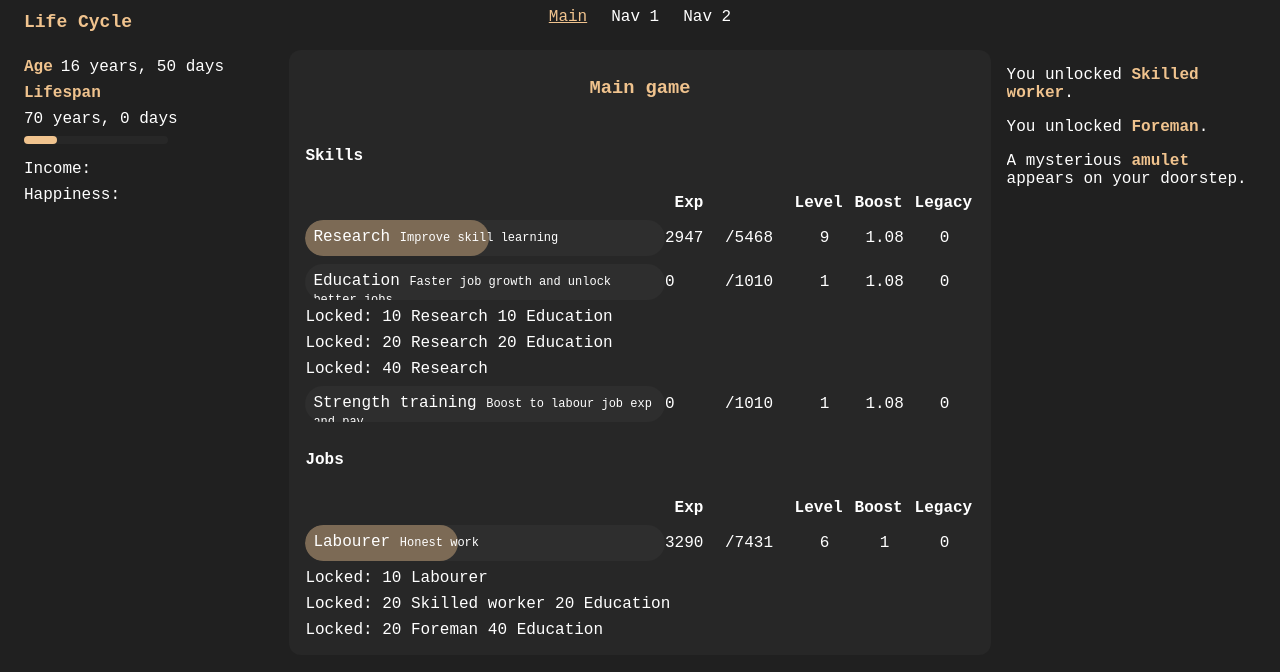
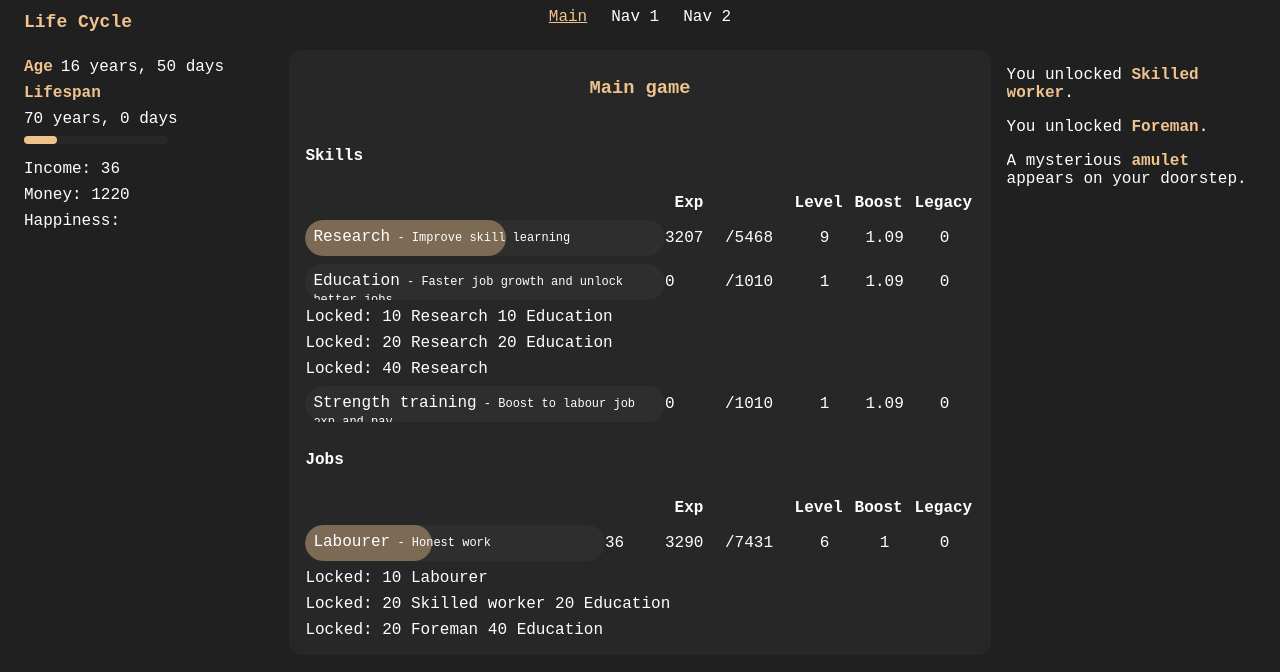
Before and after one commit to MJZwart/life-cycle, a Vue app: page / in a window 1280 px wide. Shown: the top 672 px of the page. Built offline with nearby package versions, Linux system fonts and the light colour scheme.

Commit message:
Added payment system

```diff
--- a/src/components/components/ProgressBar.vue
+++ b/src/components/components/ProgressBar.vue
@@ -4,7 +4,7 @@
             transition-width transition-duration-200 :class="{ 'bg-opacity-40': active }" h-9 absolute>
         </div>
         <div absolute p-2>
-            {{ title }} <span text-xs>{{ description }}</span>
+            <span>{{ title }}</span><span text-xs hidden lg:inline> - {{ description }}</span>
         </div>
     </div>
 </template>
--- a/src/components/gameloop.ts
+++ b/src/components/gameloop.ts
@@ -1,7 +1,7 @@
 import { computed, ref } from "vue";
 import { currentLifespan, player, setPlayerFromSave } from "./player";
 import { increaseCurrentSkill } from "./userSkills";
-import { increaseCurrentJobExp } from "./userJobs";
+import { increaseCurrentJobExp, increaseCurrentJobPay } from "./userJobs";
 
 const intervalId = ref();
 
@@ -9,6 +9,7 @@ const timeLoop = () => {
     player.value.age++;
     increaseCurrentSkill();
     increaseCurrentJobExp();
+    increaseCurrentJobPay();
     if (player.value.age >= currentLifespan.value) pauseTimer();
 }
 
--- a/src/components/player.ts
+++ b/src/components/player.ts
@@ -3,11 +3,13 @@ import { nutrition } from "./userSkills";
 
 export interface Player {
     age: number,
+    money: number,
 }
 
 const createNewPlayer = (): Player => {
     return {
         age: 16 * 365,
+        money: 0,
     }
 }
 
--- a/src/components/stats/SideStats.vue
+++ b/src/components/stats/SideStats.vue
@@ -1,6 +1,13 @@
+<script setup lang="ts">
+import { player } from '../player';
+import { getCurrentPay } from '../userJobs';
+
+</script>
+
 <template>
     <div flex flex-col p-2 gap-2>
-        <span>Income: </span>
+        <span>Income: {{ getCurrentPay }}</span>
+        <span>Money: {{ player.money }}</span>
         <span>Happiness: </span>
     </div>
 </template>
--- a/src/components/tabs/jobs/Job.vue
+++ b/src/components/tabs/jobs/Job.vue
@@ -3,6 +3,7 @@
         <ProgressBar :current-progress="job.currentExp" :max-progress="getCurrentExpCap(job.level, job.job.baseExpCap,)"
             :title="job.job.title" :description="job.job.description" :active="isCurrentlyActive(job.job.title)"
             @click="setCurrentActive(job)" />
+        <span min-w-15>{{ getPay(job.job.basePay, job.level, job.job.type) }}</span>
         <span min-w-15>{{ job.currentExp }}</span> / <span min-w-15>{{ getCurrentExpCap(job.level,
             job.job.baseExpCap,) }}</span>
         <span min-w-15 flex justify-center>{{ job.level }}</span>
@@ -18,7 +19,7 @@
 import ProgressBar from '../../components/ProgressBar.vue';
 import type { UserJob } from '../../constants/types';
 import { getCurrentExpCap } from '../../helpers/maths.ts';
-import { allJobs, getExpBonusForJob, isCurrentlyActive, setCurrentActive, unlockJob } from '../../userJobs.ts';
+import { allJobs, getExpBonusForJob, getPay, isCurrentlyActive, setCurrentActive, unlockJob } from '../../userJobs.ts';
 import { allSkills } from '../../userSkills.ts';
 
 const { job } = defineProps<{ job: UserJob }>();
--- a/src/components/userJobs.ts
+++ b/src/components/userJobs.ts
@@ -1,9 +1,10 @@
-import { ref } from "vue";
+import { computed, ref } from "vue";
 import { constructionManagerJob, foremanJob, labourerJob, skilledWorkerJob } from "./constants/jobs";
-import type { AvailableJobs, Job, UserJob } from "./constants/types";
-import { allSkills } from "./userSkills";
-import { isSkill } from "./constants/skills";
+import type { AvailableJobs, AvailableJobTypes, Job, UserJob } from "./constants/types";
+import { allSkills, negotiation, strengthTraining } from "./userSkills";
+import { isSkill, negotiationSkill, strengthSkill } from "./constants/skills";
 import { getCurrentExpCap } from "./helpers/maths";
+import { player } from "./player";
 
 const baseExpPerTick = 500;
 
@@ -56,9 +57,7 @@ export const isCurrentlyActive = (jobName: string) => currentlyActiveJob.value.j
 
 export const getExpBonusForJob = (job: Job): number => {
     let bonus = 1;
-    // TODO Annoyingly this happens several times per second, and is likely not very efficient because of it
     job.expInfluencedBy.forEach((influence) => {
-        // TODO Check if this is correct, if it works as intended
         if (isSkill(influence)) {
             const userSkill = allSkills.value[influence]
             bonus += (userSkill.level - 1) * userSkill.skill.effect;
@@ -70,7 +69,29 @@ export const getExpBonusForJob = (job: Job): number => {
     })
     return Math.floor(bonus * 1000) / 1000;
 }
-// TODO Add pay system
+// TODO LATER add happiness system, boosting everything.
+// TODO LATER Add items to buy to boost happiness, all on Nav 1 or something.
+
+export const getPay = (jobBasePay: number, jobLevel: number, jobType: AvailableJobTypes) => {
+    const basePay = jobBasePay * (jobLevel + 1);
+    // TODO Currently has hardcoded negotiation bonus and added hardcoded labour type bonus, find a way to make it dynamic
+    const negotiationBonus = negotiation.value.level * negotiationSkill.effect;
+    let jobTypeBonus = 0;
+    switch (jobType) {
+        case 'Labour':
+            jobTypeBonus += strengthTraining.value.level * strengthSkill.effect;
+            break;
+    }
+    return Math.round(basePay * ((negotiationBonus + jobTypeBonus) + 1));
+};
+
+export const getCurrentPay = computed(() => {
+    return getPay(currentlyActiveJob.value.job.basePay, currentlyActiveJob.value.level, currentlyActiveJob.value.job.type);
+});
+
+export const increaseCurrentJobPay = () => {
+    player.value.money += getCurrentPay.value;
+}
 
 export const increaseCurrentJobExp = () => {
     currentlyActiveJob.value.currentExp += Math.floor(baseExpPerTick * getExpBonusForJob(currentlyActiveJob.value.job));
--- a/src/components/userSkills.ts
+++ b/src/components/userSkills.ts
@@ -1,6 +1,7 @@
 import { ref } from "vue";
 import { educationSkill, frugalitySkill, isJob, isSkill, negotiationSkill, nutritionSkill, researchSkill, strengthSkill } from "./constants/skills";
 import type { AvailableSkills, Skill, UserSkill } from "./constants/types";
+import { allJobs } from "./userJobs";
 // When you level up, the new max xp should be
 // Math.round(skill.baseExp * (skill.level + 1) * Math.pow(1.01, skill.level))
 
@@ -77,14 +78,11 @@ export const getExpBonusForSkill = (skill: Skill): number => {
     skill.influencedBy.forEach((influence) => {
         if (isSkill(influence)) {
             const userSkill = allSkills.value[influence]
-            bonus += (userSkill.level - 1) * userSkill.skill.effect;
+            bonus += (userSkill.level) * userSkill.skill.effect;
         } else if (isJob(influence)){
-            // const userJob = allJobs.value[]
+            const userJob = allJobs.value[influence]
+            bonus += (userJob.level) * userJob.job.effect;
         }
-        // const userJob = allSkills.value.find((userSkill) => userSkill.skill.title === influence)
-        // if (userSkill) {
-        //     bonus += (userSkill.level - 1) * skill.effect;
-        // }
     })
     return Math.floor(bonus * 1000) / 1000;
 }
```
